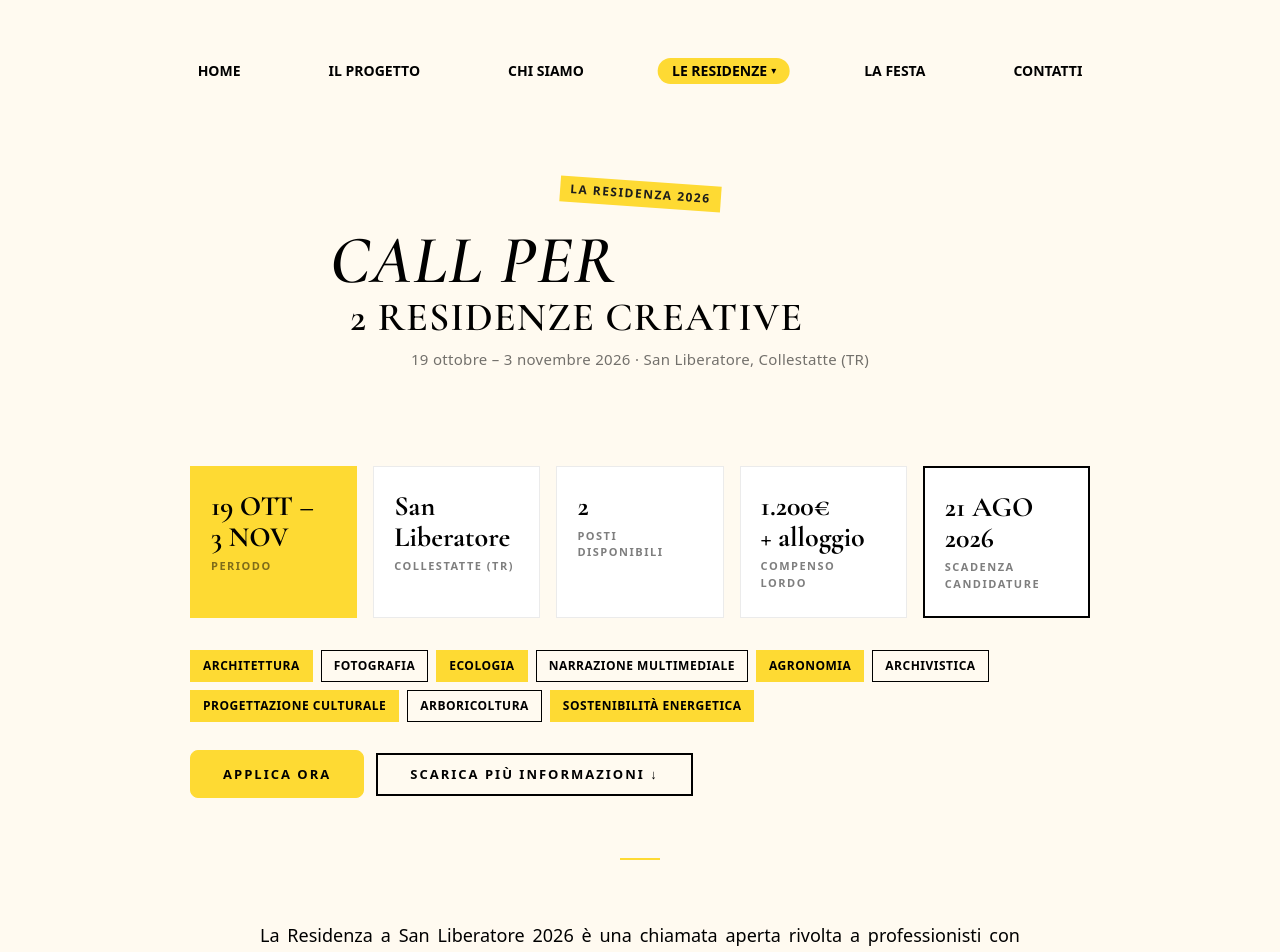
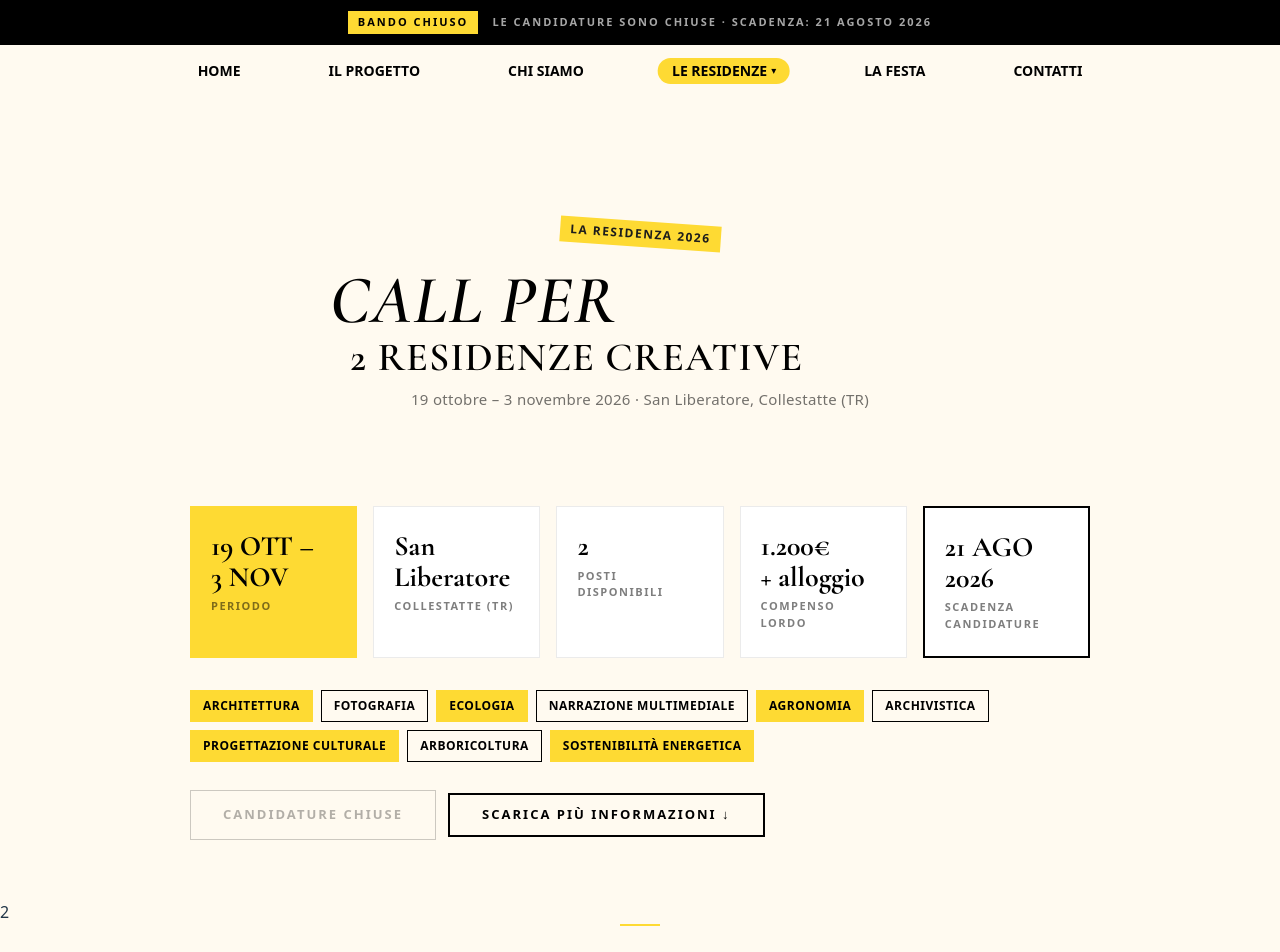
Before and after one commit to kiracolci/Copialascuola, a React (Vite) app: page /Residenza26 in a window 1280 px wide. Shown: the top 952 px of the page. Built offline with nearby package versions, Linux system fonts and the light colour scheme.

Commit message:
chiusura bando

```diff
--- a/src/Pages/Home.tsx
+++ b/src/Pages/Home.tsx
@@ -70,7 +70,7 @@ export default function Home() {
 Centro culturale per San Liberatore        </p>
 
         <div className="hero-buttons">
-          <button onClick={() => navigate('/Residenza26')}>CANDIDATURA RESIDENZA 2026</button>
+          <button onClick={() => navigate('/Info')}>COSA STIAMO FACENDO</button>
           <button className="outline"   onClick={() => setShowContact(true)}>CONTATTI</button>
         </div>
 
@@ -81,7 +81,7 @@ Centro culturale per San Liberatore        </p>
           <p className="the-center-text">
             <span className="fase-static">FASE:</span>&nbsp;
             <span className="fase-blink">
-              CALL PER RESIDENZA 2026 APERTA
+              SELEZIONE CANDIDATI RESIDENZA 2026
             </span>
           </p>
         </div>
--- a/src/Pages/Residenza26.css
+++ b/src/Pages/Residenza26.css
@@ -8,6 +8,55 @@
     min-height: 100vh;
   }
 
+  /* CLOSED BANNER */
+.r26-closed-bar {
+  position: fixed;
+  top: 0;
+  left: 0;
+  right: 0;
+  z-index: 10000;
+  background: #000;
+  color: #fff;
+  display: flex;
+  align-items: center;
+  justify-content: center;
+  gap: 14px;
+  padding: 11px 20px;
+  font-size: 11px;
+  font-weight: 700;
+  letter-spacing: 2px;
+  text-transform: uppercase;
+}
+
+.r26-closed-bar-badge {
+  background: #feda33;
+  color: #000;
+  padding: 3px 10px;
+  font-size: 11px;
+  letter-spacing: 2px;
+  font-weight: 800;
+  flex-shrink: 0;
+}
+
+.r26-closed-bar-text {
+  opacity: 0.65;
+}
+
+/* CLOSED BUTTON STATE */
+.r26-apply-btn--closed {
+  background: transparent;
+  border: 1.5px solid rgba(0, 0, 0, 0.2);
+  color: rgba(0, 0, 0, 0.3);
+  cursor: not-allowed;
+  pointer-events: none;
+  font-size: 13px;
+  font-weight: 700;
+  letter-spacing: 2px;
+  padding: 14px 32px;
+  display: inline-block;
+  text-transform: uppercase;
+}
+
   .r26-editorial > * {
     position: relative;
     z-index: 1;
@@ -15,7 +64,7 @@
 
   /* HERO */
   .r26-hero {
-    padding: 180px 20px 80px;
+    padding: 220px 20px 80px;
     text-align: center;
     color: #000;
   }
@@ -361,6 +410,13 @@
       opacity: 1;
       transform: translateY(0);
     }
+
+    .r26-closed-bar {
+      flex-direction: column;
+      gap: 6px;
+      padding: 10px 16px;
+      text-align: center;
+    }
   }
 
   @media (max-width: 480px) {
--- a/src/Pages/Residenza26.tsx
+++ b/src/Pages/Residenza26.tsx
@@ -5,7 +5,6 @@ import ContactPopup from "./ContactPopup";
 export default function Residenza26() {
   const sectionsRef = useRef<(HTMLDivElement | null)[]>([]);
   const [showContact, setShowContact] = useState(false);
-  const [showApply, setShowApply] = useState(false);
 
   useEffect(() => {
     const observer = new IntersectionObserver(
@@ -28,6 +27,10 @@ export default function Residenza26() {
 
   return (
     <div className="r26-wrapper">
+      <div className="r26-closed-bar">
+  <span className="r26-closed-bar-badge">BANDO CHIUSO</span>
+  <span className="r26-closed-bar-text">Le candidature sono chiuse · Scadenza: 21 agosto 2026</span>
+</div>
       <div className="r26-editorial">
 
         {/* HERO */}
@@ -78,14 +81,12 @@ export default function Residenza26() {
           </div>
 
           <div className="r26-btn-group">
-  <button className="r26-apply-btn" onClick={() => setShowApply(true)}>
-    APPLICA ORA
-  </button>
+          <span className="r26-apply-btn--closed">CANDIDATURE CHIUSE</span>
   <a className="r26-download-btn" href="/26.pdf" download>
     SCARICA PIÙ INFORMAZIONI ↓
   </a>
 </div>
-        </div>
+        </div>2
 
         <div className="r26-divider" />
 
@@ -216,9 +217,7 @@ export default function Residenza26() {
     Per chiarimenti:{" "}
     <span className="r26-highlight">scuoletta.sanlib@gmail.com</span>
   </p>
-  <button className="r26-apply-btn" onClick={() => setShowApply(true)}>
-    APPLICA ORA
-  </button>
+
 </div>
 
           {/* CREDITS */}
@@ -240,23 +239,6 @@ export default function Residenza26() {
         <p>Un futuro per un posto dimenticato | Strada Romita, Frazione San Liberatore (TR)</p>
       </footer>
 
-      {/* APPLY POPUP */}
-      {showApply && (
-        <div className="r26-popup-overlay" onClick={() => setShowApply(false)}>
-          <div className="r26-popup" onClick={(e) => e.stopPropagation()}>
-            <button className="r26-popup-close" onClick={() => setShowApply(false)}>✕</button>
-            <p className="r26-popup-title">Come candidarsi</p>
-            <div className="r26-popup-box">
-              <p className="r26-popup-email">📩 scuoletta.sanlib@gmail.com</p>
-              <p className="r26-popup-deadline">Scadenza: 21 agosto 2026</p>
-              <p className="r26-popup-note">
-                Max 15 MB · manifestazione di interesse (max 4.000 caratteri) + CV e/o portfolio
-              </p>
-            </div>
-          </div>
-        </div>
-      )}
-
       {showContact && <ContactPopup onClose={() => setShowContact(false)} />}
     </div>
   );
```
